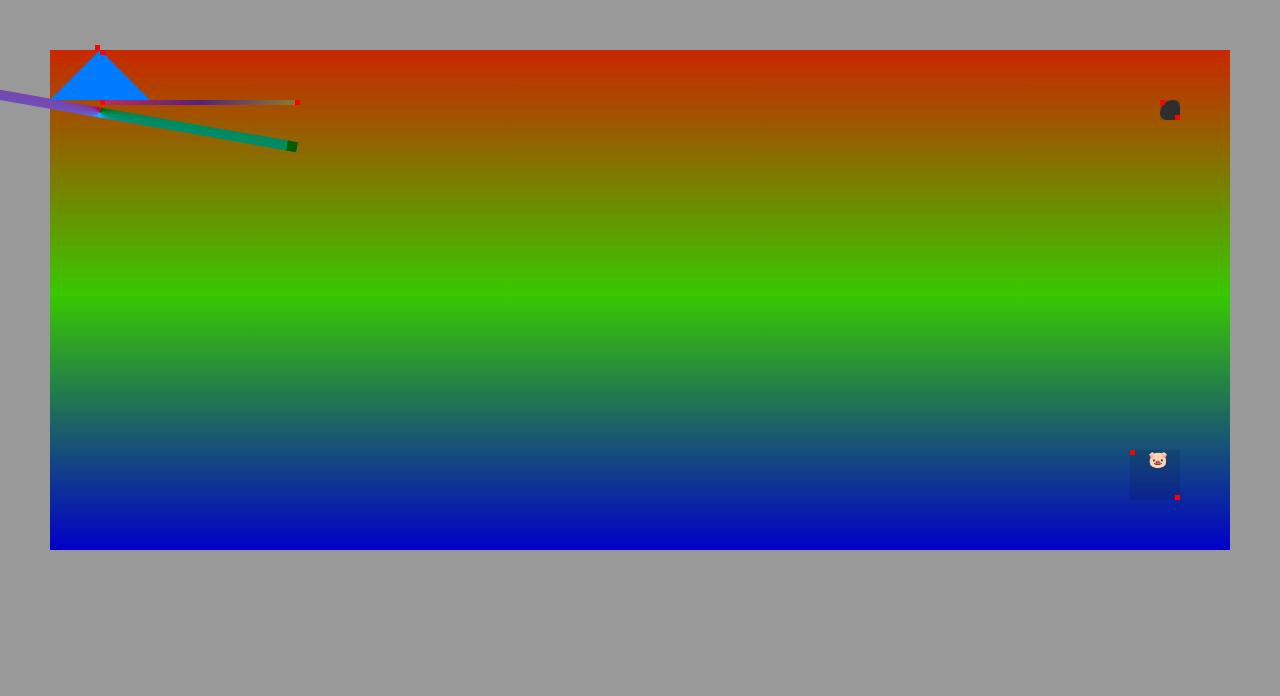
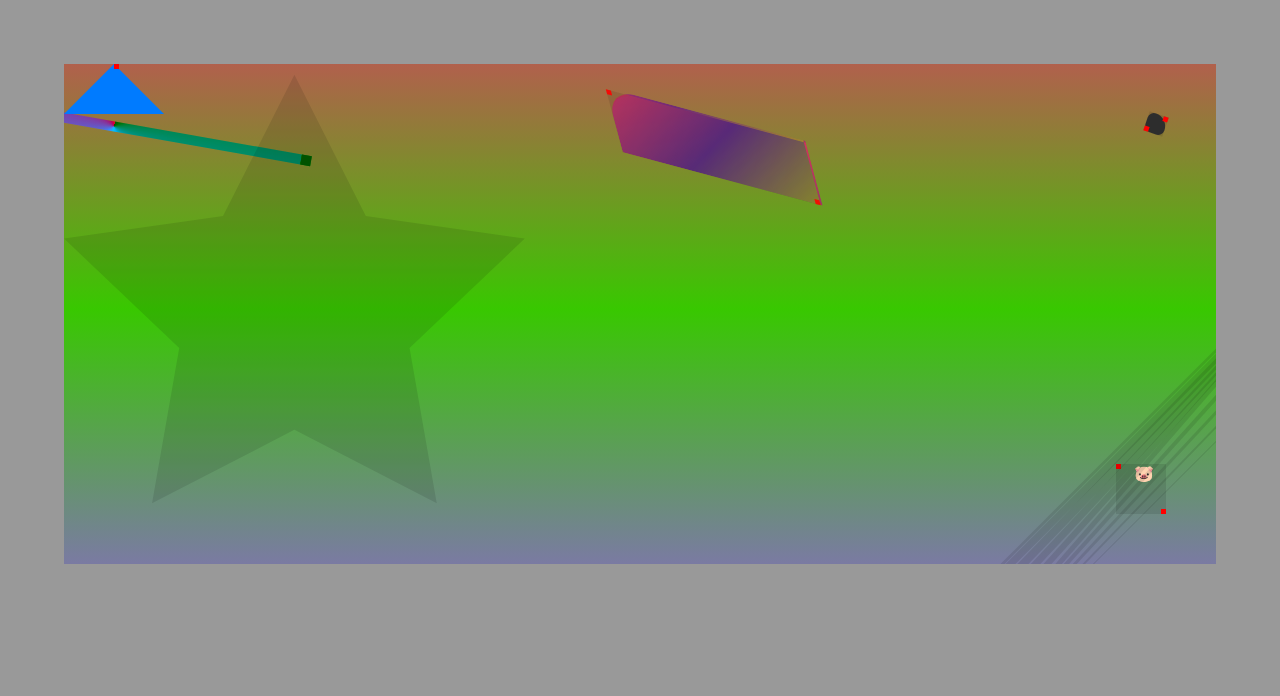
Before and after one commit to tetsuo808/css_art, a website: page index.html in a window 1280 px wide. Drawn offline with nearby package versions, Linux system fonts and the light colour scheme.

Commit message:
more shapes

```diff
--- a/css/mixins.scss
+++ b/css/mixins.scss
@@ -1,18 +1,6 @@
 @mixin hide {position:absolute;left:-9999px;}
 @mixin drop-shadow {text-shadow:1px 1px #000, 2px 2px #000, 3px 3px #000, 4px 4px #000, 5px 5px #000, 6px 6px #000;}
 @mixin text-shadow {text-shadow:1px 1px #000;}
-@mixin word-wrap {
-word-break:break-word;
--webkit-hyphens:auto;
--moz-hyphens:auto;
-hyphens:auto;
-}
-@mixin un-word-wrap {
-word-break:normal;
--webkit-hyphens:none;
--moz-hyphens:none;
-hyphens:none;
-}
 
 @mixin display-flex {
 display:-ms-flexbox;
@@ -92,16 +80,8 @@ background:linear-gradient(to right, $fromColor 0%, $toColor 100%);
 -o-filter: $filter-type+unquote('(#{$filter-amount})');
 filter: $filter-type+unquote('(#{$filter-amount})');
 }
-@mixin opacity($opacity) {
-opacity:$opacity;
-$opacity-ie:$opacity * 100;
-filter:alpha(opacity=$opacity-ie);
-}
-@mixin border-box {
--moz-box-sizing:border-box;
--webkit-box-sizing:border-box;
-box-sizing:border-box;
-}
+
+
 
 @mixin vertical-align($position:absolute) {
 position:$position;
--- a/css/style.scss
+++ b/css/style.scss
@@ -19,20 +19,23 @@ Notes #1......:
 Layout**/
 * {padding:0;margin:0;border:0;box-sizing:border-box;}
 
-body, html {height:100%;}
+body, html {
+overflow:hidden;
+height:100%;
+}
 body {
 font-family:helvetica,sans-serif;
 font-size:100%;
 cursor:default;
 scroll-behavior:smooth;
 
-padding:50px;
+padding:5%;
 background-color:#999;
 }
 
 
 .canvas {
-//overflow:hidden;
+overflow:hidden;
 position:relative;
 //width:1080px;height:600px;
 width:100%;height:100%;max-height:500px;
@@ -40,7 +43,7 @@ margin:0 auto;
 background-color:pink;
 background:conic-gradient(#f00,#0f0,#00f);
 background:linear-gradient(to right, rgba(200,40,0,1) 0%, rgba(56,200,0,1) 49%, rgba(0,0,200,1) 100%);
-background:linear-gradient(to bottom, rgba(200,40,0,1) 0%, rgba(56,200,0,1) 49%, rgba(0,0,200,1) 100%);
+background:linear-gradient(to bottom, rgba(200,40,0,0.5) 0%, rgba(56,200,0,1) 49%, rgba(0,0,200,.2) 100%);
 
 
 	div {
@@ -72,9 +75,15 @@ background:linear-gradient(to bottom, rgba(200,40,0,1) 0%, rgba(56,200,0,1) 49%,
 	filter:hue-rotate(90deg);
 	}
 	.a002 {
-	top:50px;left:50px;
-	width:200px;height:5px;
+	top:50px;left:550px;
+	width:200px;height:65px;
+	opacity:0.9;
+	border:2px solid rgba(255,25,0,0.1);
+	border-left-width:0;
+	border-bottom-width:0;
+	border-top-left-radius:30px;
 	background:linear-gradient(134deg, #d53369, #5c258d, #989133);
+	@include transform(skew(15deg, 15deg));
 	}
 	.a003 {
 	width:0;height:0;
@@ -82,12 +91,15 @@ background:linear-gradient(to bottom, rgba(200,40,0,1) 0%, rgba(56,200,0,1) 49%,
 	border-width:0 50px 50px 50px;
 	border-color:transparent transparent #007bff transparent;
 	}
+
 	.a004 {
 	top:50px;right:50px;
 	width:20px;height:20px;
 	background-color:#333;
 	border-radius:20px 10px 50%;
+	@include transform(rotateZ(-251deg));
 	}
+
 	.a005 {
 	display:block;
 	bottom:50px;right:50px;
@@ -97,43 +109,63 @@ background:linear-gradient(to bottom, rgba(200,40,0,1) 0%, rgba(56,200,0,1) 49%,
 		content:"🐷";
 		position:absolute;
 		top:0;left:calc(50% - 7px);
+		filter:blur(0.6px);
 		}
+	}
+
+	.a006 {
+	//bottom:50px;right:50%;
+	width:40%;height:90%;
+	clip-path: polygon(50% 2.4%, 34.5% 33.8%, 0% 38.8%, 25% 63.1%, 19.1% 97.6%, 50% 81.3%, 80.9% 97.6%, 75% 63.1%, 100% 38.8%, 65.5% 33.8%);
+	}
+
+	.a011, .a012, .a013, .a014, .a015,
+	.a016, .a017, .a018, .a019, .a020 {
+	bottom:0;right:0;
+	width:400px;height:1px;
+	}
+	.a011 {
+	@include transform(translateX(90px) translateY(-12px) rotate(-45deg) scale(1));
+	}
+	.a012 {
+	height:2px;
+	@include transform(translateX(90px) translateY(-22px) rotate(-46deg) scale(1));
+	}
+	.a013 {
+	height:3px;
+	@include transform(translateX(90px) translateY(-32px) rotate(-47deg) scale(1));
+	}
+	.a014 {
+	height:4px;
+	@include transform(translateX(90px) translateY(-42px) rotate(-48deg) scale(1));
+	}
+	.a015 {
+	height:5px;
+	@include transform(translateX(90px) translateY(-52px) rotate(-49deg) scale(1));
+	}
+	.a016 {
+	height:6px;
+	@include transform(translateX(90px) translateY(-62px) rotate(-48deg) scale(1));
+	}
+	.a017 {
+	height:7px;
+	@include transform(translateX(90px) translateY(-72px) rotate(-47deg) scale(1));
+	}
+	.a018 {
+	height:8px;
+	@include transform(translateX(90px) translateY(-82px) rotate(-46deg) scale(1));
+	}
+	.a019 {
+	height:7px;
+	@include transform(translateX(90px) translateY(-92px) rotate(-45deg) scale(1));
+	}
+	.a020 {
+	height:3px;
+	@include transform(translateX(90px) translateY(-102px) rotate(-45deg) scale(1));
 	}
 }
 
-/******************
-SVGs**/
-.icon-svg {
-overflow:hidden;
-width:1em;height:1em;
-vertical-align:-0.15em;
-fill:pink;
-stroke:coral;
-stroke-width:5%;
-stroke-linejoin:round;
-}
-.svg-icon-01 {
-fill:green;
-}
 
-.ic-2 {fill:#FDC646;}
-svg path {
-fill:inherit;
-//all: inherit;
-}
-
-.codrops-1 {
-  fill: #4BC0A5;
-  color: #A4DFD1;
-}
-.codrops-2 {
-  fill: #0099CC;
-  color: #7FCBE5;
-}
-.codrops-3 {
-  fill: #5F5EC0;
-  color: #AEAFDD;
-}
 
 
 
@@ -147,11 +179,8 @@ margin:30px 0;
 border-bottom:1px solid $base-grey;
 }
 .clearing {clear:both;}
-.error {color:#f00;}
-.win {color:#090;}
+
 .hide {@include hide;}
-.remove {margin:0;padding:0;border:0;}
-.tiny {font-size:0.7em;}
 .no-function {pointer-events:none;}
 .webkit-blurry-fix {box-shadow:0 0 1px transparent;}
 .nice-scrolly-area {
@@ -239,11 +268,6 @@ button:nth-last-child(6):first-child ~ button {} // all elements from a specifie
 button:nth-child(n+6) {} // all elements from 6th upwards
 
 /******************
-Crazy bg effts**/
-.svg-img {background-image:image('foo.svg#xywh=0,0,200,50');}
-.gradient-img {background-image:conic-gradient(#f00,#0f0,#00f);}
-
-/******************
 Clearfix**/
 .clearfix:after {
 visibility:hidden;
--- a/index.html
+++ b/index.html
@@ -47,11 +47,11 @@
 		<div class="a003"><div></div></div>
 		<div class="a004"><div></div></div>
 		<div class="a005"><div></div></div>
-		<!--<div class="a006"><div></div></div>
-		<div class="a007"><div></div></div>
+		<div class="a006"><div></div></div>
+		<!--<div class="a007"><div></div></div>
 		<div class="a008"><div></div></div>
 		<div class="a009"><div></div></div>
-		<div class="a010"><div></div></div>
+		<div class="a010"><div></div></div>-->
 
 		<div class="a011"><div></div></div>
 		<div class="a012"><div></div></div>
@@ -62,7 +62,7 @@
 		<div class="a017"><div></div></div>
 		<div class="a018"><div></div></div>
 		<div class="a019"><div></div></div>
-		<div class="a020"><div></div></div>-->
+		<div class="a020"><div></div></div>
 
 
 	</div>
```
Also changed, not shown: README.md, css/dist/style.css, css/style.css, 2 other files.
